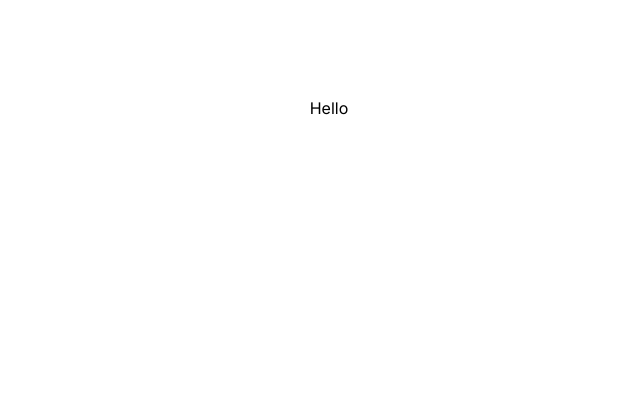
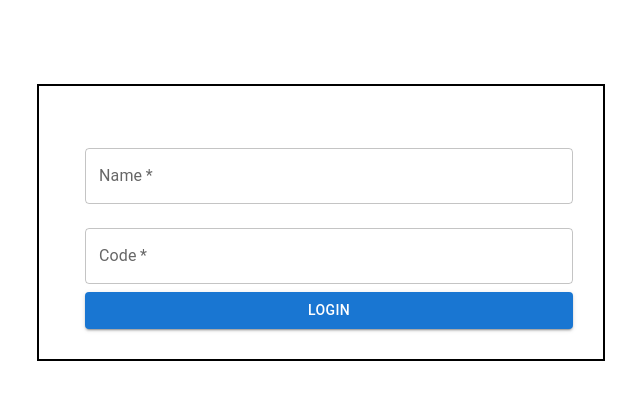
Before and after one commit to Audry300/emergency_waitlist, a Next.js app in the folder emergency_waitlist/: page / in a window 1280 px wide. Shown: the top 400 px of the page, without its empty margins (311-951 px from the left). Built offline with nearby package versions, Linux system fonts and the light colour scheme.

Commit message:
Added functionalities for the patient to view their info and fixed some styling

```diff
--- a/emergency_waitlist/app/admin/new/page.tsx
+++ b/emergency_waitlist/app/admin/new/page.tsx
@@ -58,7 +58,7 @@ const  NewUser:React.FC = ()=> {
   }
 
   const style:CSSProperties ={
-    backgroundColor:'#FFF5EE',
+
     borderRadius: '10px',
     position: 'absolute',
     top: '30%',
--- a/emergency_waitlist/app/page.tsx
+++ b/emergency_waitlist/app/page.tsx
@@ -1,9 +1,122 @@
-import Image from 'next/image'
 
-export default function Home() {
-  return (
-    <main className="flex min-h-screen flex-col items-center justify-between p-24">
-      <h1>Hello</h1>
-    </main>
-  )
+'use client'
+import { Grid, Typography, TextField, Button, Container, Paper} from '@mui/material';
+import React, { useState,useEffect } from 'react'
+
+interface Patient{
+  name:string
+  code:string
+  estimatedWait?:number
+
 }
+
+const Home:React.FC = ()=> {
+
+  const [name,setName] = useState('')
+  const [code,setCode] = useState('')
+  const [patientData,setPatientData]=useState<Patient | null>(null)
+  const [error,setError]=useState<string>('');
+
+
+
+  const fetchData = async () => {
+    try{
+      const response = await fetch('users/api',{
+        method:'POST',
+        headers:{
+          'Content-Type':'application/json'
+        },
+        body:JSON.stringify({name,code})
+      })
+
+
+
+      const data = await response.json();
+
+      if (data.message){
+        setError(data.message)
+        return;
+      }else{
+        setError('')
+        setPatientData(data);
+
+      }
+
+
+
+    }catch(error){
+      console.error('There has a been an error while retrieving user info', error)
+    }
+
+
+
+  }
+
+  const handleSubmit = (event:React.FormEvent<HTMLFormElement>)=>{
+    event.preventDefault();
+    fetchData();
+  }
+
+    return (
+      <div style={{padding:'100px'}}>
+      <Container maxWidth="sm" style={{ height: '50vh' }}>
+        <Grid container spacing={2} justifyContent="center" alignItems="center" style={{ minHeight: '30vh' , padding: '30px', border: '2px solid #000'}}>
+          {patientData===null && <Grid item xs={12}>
+            <form onSubmit={handleSubmit} method="post" action="" autoComplete='off'>
+              <TextField
+                label="Name"
+                value={name}
+                onChange={(e) => setName(e.target.value)}
+                fullWidth
+                margin="normal"
+                variant="outlined"
+                autoComplete="off"
+                required
+              />
+              <TextField
+                label="Code"
+                value={code}
+                onChange={(e) => setCode(e.target.value)}
+                fullWidth
+                margin="normal"
+                variant="outlined"
+                autoComplete="new-password"
+                type="password"
+                required
+              />
+              <Button type="submit" variant="contained" color="primary" style={{ backgroundColor: '#1976d2', color: '#fff' }} fullWidth>
+                Login
+              </Button>
+            </form>
+          </Grid>}
+          {error && (
+            <Grid item xs={12}>
+              <Typography variant="body1" color="error" align="center">
+                {error}
+              </Typography>
+            </Grid>
+
+          )}
+          {patientData && (
+            <Grid item xs={12}>
+               <Paper elevation={3}  style={{ padding: '20px' }} >
+              <Typography variant="h6" align="center" gutterBottom>
+                Patient Information
+              </Typography>
+              <Typography>Name: {patientData.name}</Typography>
+              <Typography>Code: {patientData.code}</Typography>
+              {patientData.estimatedWait && <Typography>Estimated Wait Time: {patientData.estimatedWait} minutes</Typography>}
+              <Button type="submit" onClick={()=>{setPatientData(null)}} variant="contained" color="primary" style={{ backgroundColor: '#1976d2', color: '#fff' }} fullWidth>
+                Logout
+              </Button>
+              </Paper>
+            </Grid>
+          )}
+
+        </Grid>
+      </Container >
+      </div>
+    );
+
+}
+export default Home
--- /dev/null
+++ b/emergency_waitlist/app/users/api/Controller.tsx
@@ -0,0 +1,37 @@
+import { PrismaClient } from '@prisma/client'
+
+const prisma = new PrismaClient();
+
+interface Patient{
+    name:string
+    code:string
+    estimatedWait?:number
+
+}
+
+export const getUserInfo = async (patient:Patient):Promise<Patient|null> =>{
+
+    try{
+        const {code,name} = patient;
+
+        const patientInfo = await prisma.patient.findFirst({
+            where:{
+                name:name,
+                code:code
+            },
+            select:{
+                name:true,
+                code:true,
+                estimatedWait:true
+
+            }
+        })
+
+        return patientInfo
+
+    } catch(error){
+        console.error('Patient with the provided information was not found', error)
+        return null
+    }
+
+}
--- /dev/null
+++ b/emergency_waitlist/app/users/api/route.tsx
@@ -0,0 +1,19 @@
+import {getUserInfo} from './Controller'
+
+export const POST = async (req:Request)=>{
+    try{
+
+        const patientData = await req.json()
+        const response  = await getUserInfo(patientData)
+
+        if(response === null){
+            return Response.json({message:"The patient was not found"})
+        }
+
+        return Response.json(response)
+
+    }catch(error){
+        throw error
+
+    }
+}
```
Lines whose indentation alone changed are shown as unchanged.
